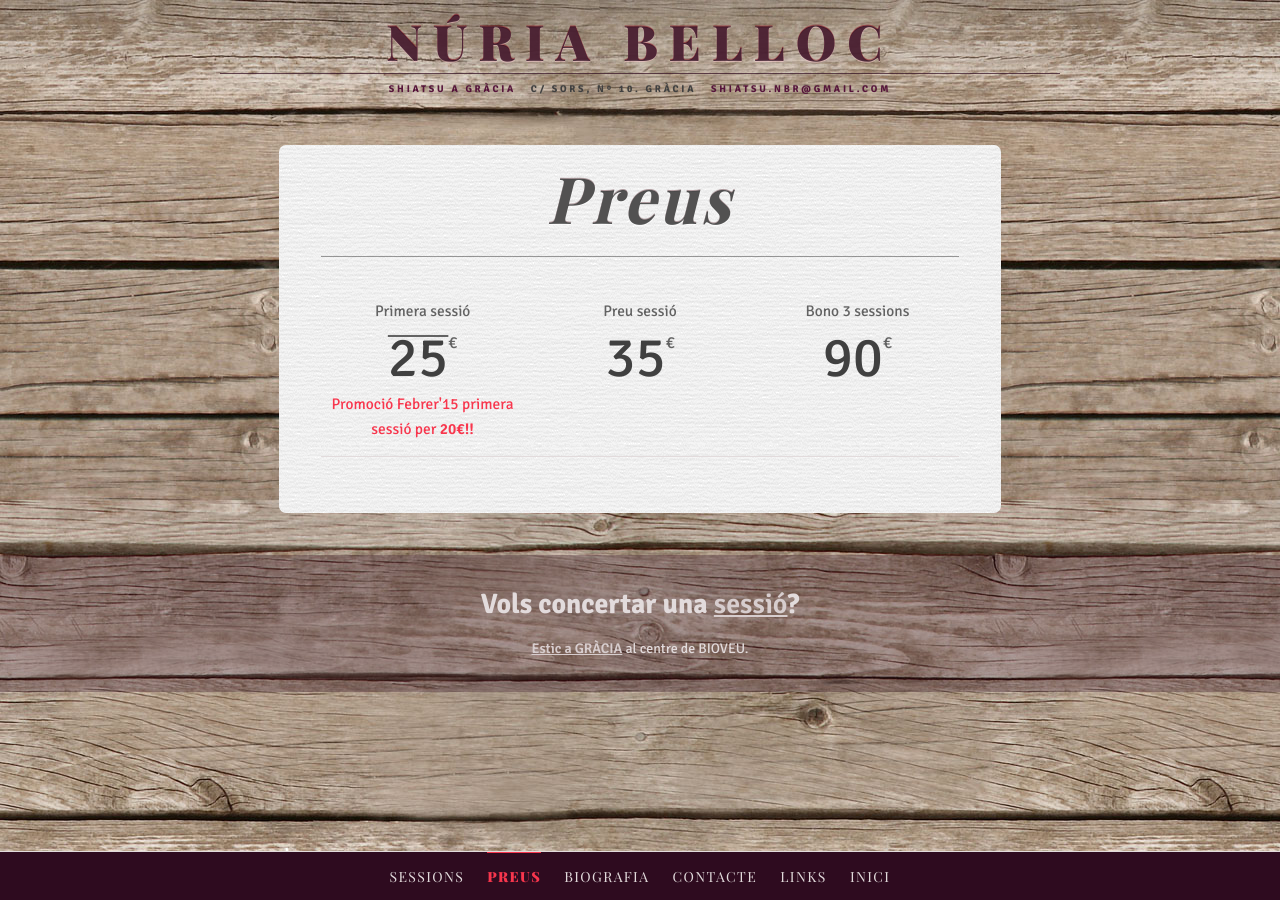
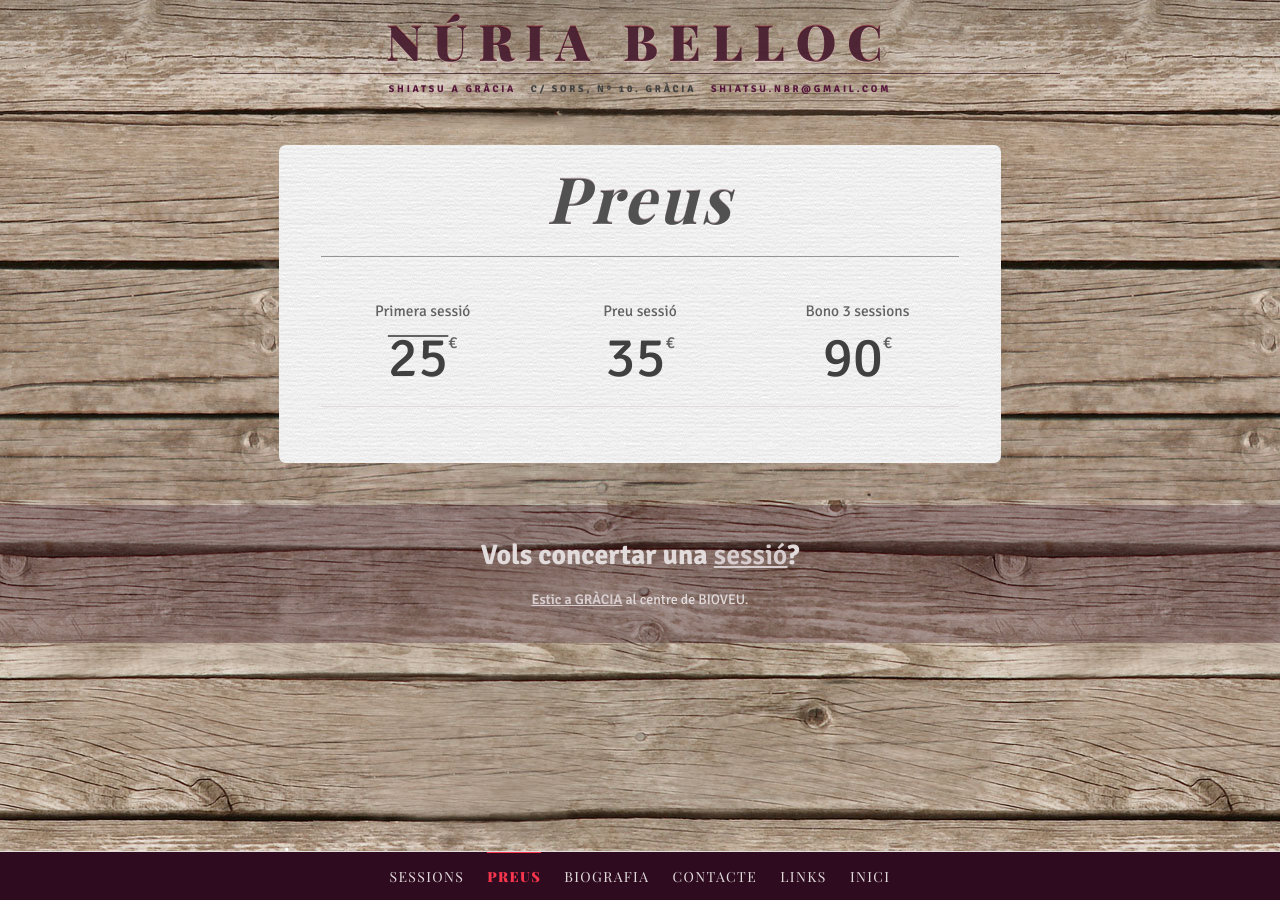
Before and after one commit to agustibr/shiatsu.nuriabelloc.com, a Jekyll site: the page built from 2-preus.md, in a window 1280 px wide. Built offline with Jekyll 4.4.1, drawn with Linux system fonts in a browser that asks for light colours; nearby versions of some CDN libraries; some web fonts are replaced.

Commit message:
removed protion text

```diff
--- a/2-preus.md
+++ b/2-preus.md
@@ -11,9 +11,6 @@ permalink: preus/
       <h4 class="price">
         <del><span class="val">25</span></del><span class="sup">€</span><span class="sub"></span>
       </h4>
-      <p class="text-highlight">
-        Promoció Febrer'15 primera sessió per <strong>20€!!</strong>
-      </p>
   </div>
   <div class="col-xs tier single">
     <p class="text-center">Preu sessió</p>
```
